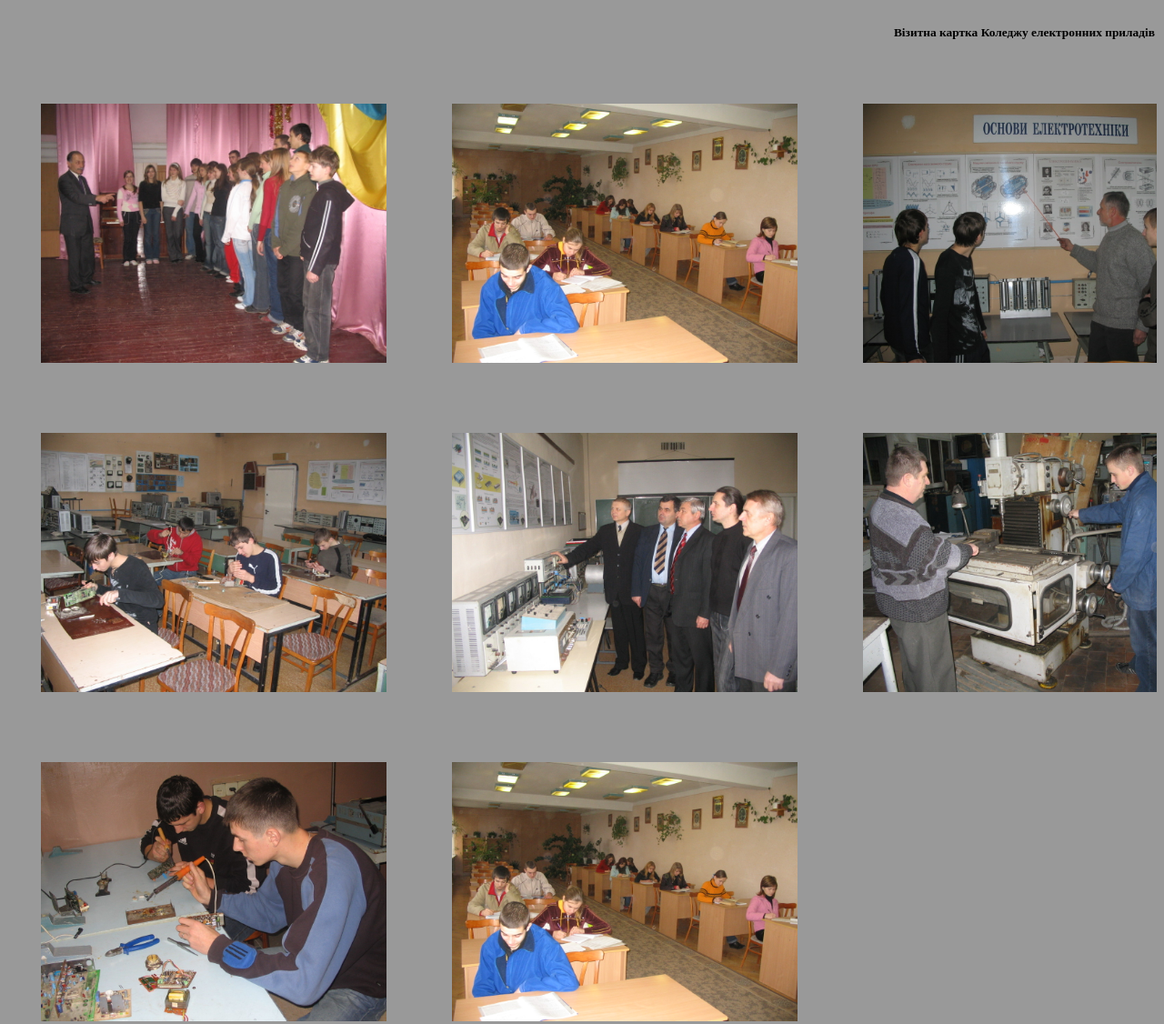
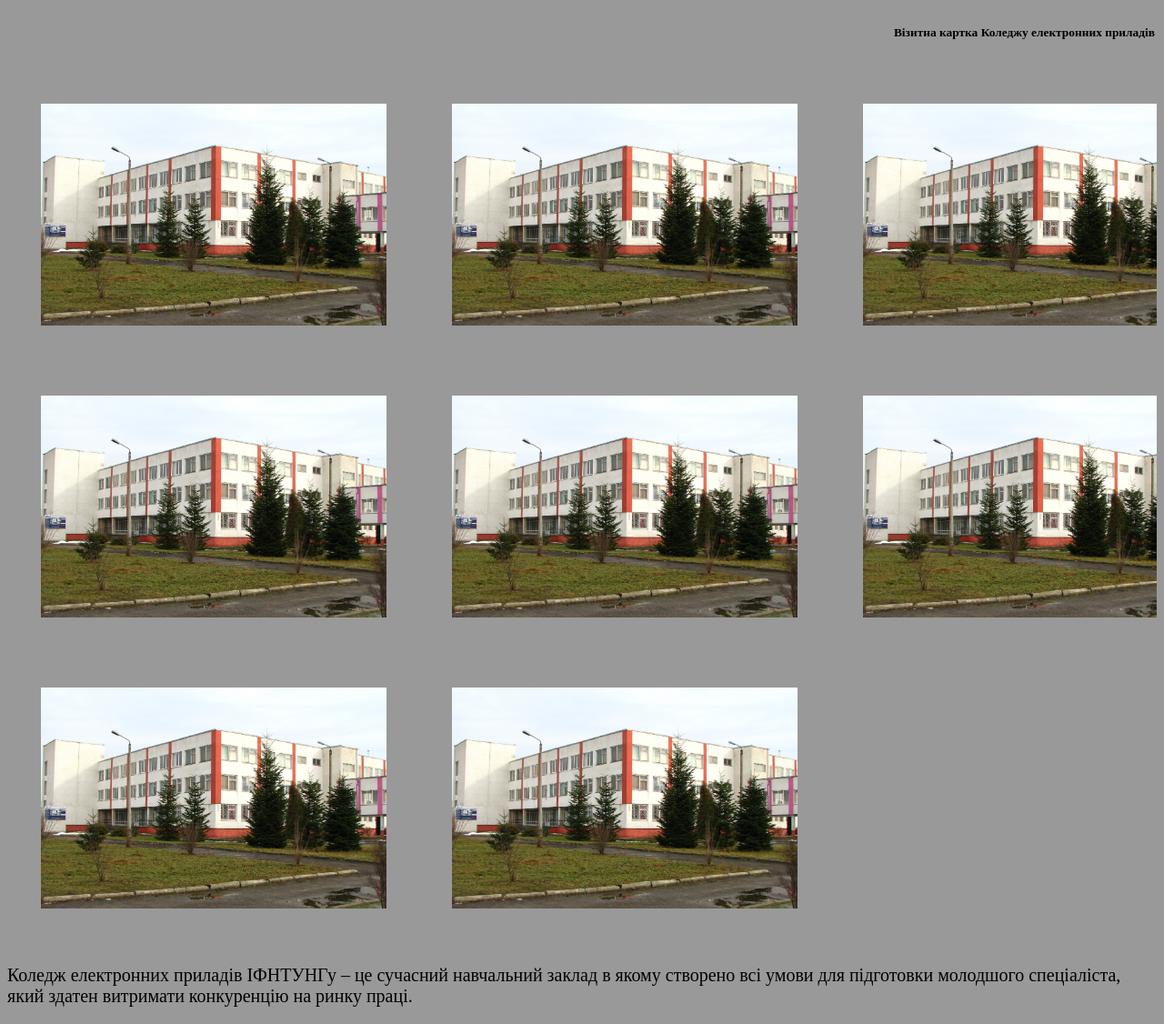
Before and after one commit to Andriykep/lab-2, a plain HTML site: page index.html in a window 1280 px wide. Shown: the part 457-1583 px from the top of the page at 91% size. Drawn offline with Linux system fonts and the light colour scheme.

Commit message:
Update index.html

```diff
--- a/index.html
+++ b/index.html
@@ -30,19 +30,19 @@
 
 		<table>
 			<tr>
-				<td><img src="img/1.jpg" alt=""></td>
-				<td><img src="img/2.jpg" alt=""></td>
-				<td><img src="img/3.jpg" alt=""></td>
+				<td><img src="img/kep.jpg" alt=""></td>
+				<td><img src="img/kep.jpg" alt=""></td>
+				<td><img src="img/kep.jpg" alt=""></td>
 
 			</tr>
 			<tr>
-				<td><img src="img/4.jpg" alt=""></td>
-				<td><img src="img/5.jpg" alt=""></td>
-				<td><img src="img/6.jpg" alt=""></td>
+				<td><img src="img/kep.jpg" alt=""></td>
+				<td><img src="img/kep.jpg" alt=""></td>
+				<td><img src="img/kep.jpg" alt=""></td>
 			</tr>
 			<tr>
-				<td><img src="img/7.jpg" alt=""></td>
-				<td><img src="img/2.jpg" alt=""></td>
+				<td><img src="img/kep.jpg" alt=""></td>
+				<td><img src="img/kep.jpg" alt=""></td>
 			</tr>
 		</table>
 	</div>
```
